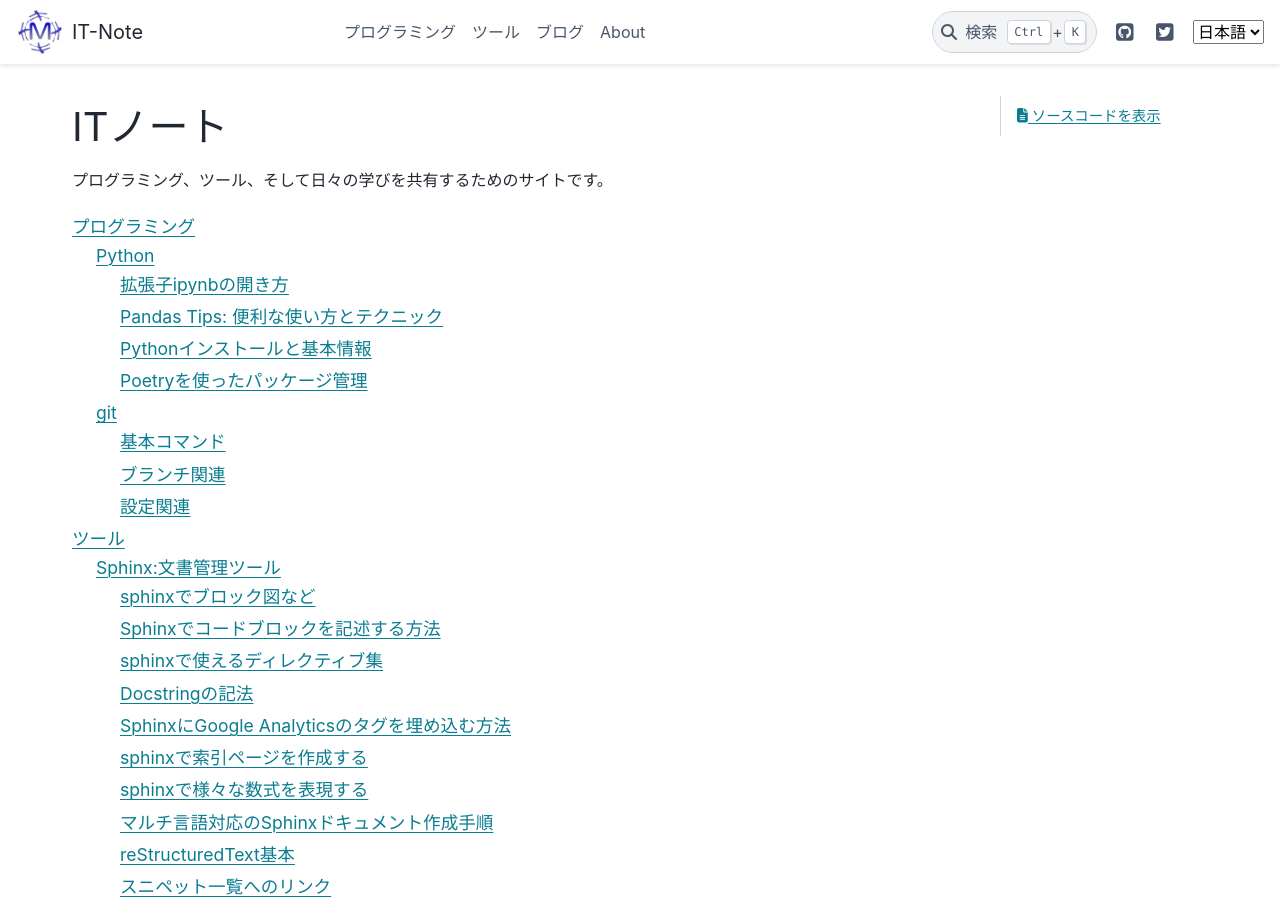
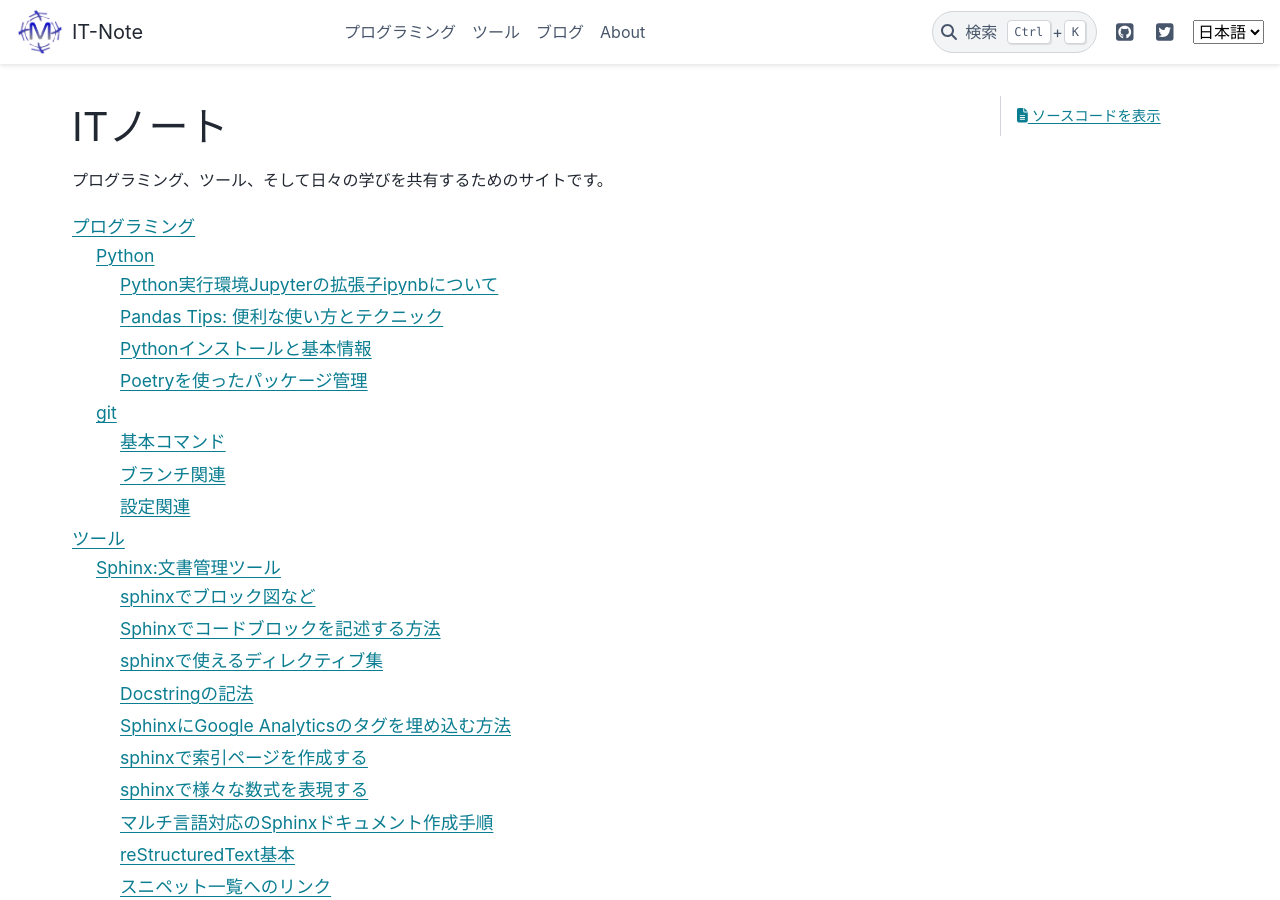
Before and after one commit to mtakagishi/note, a Sphinx documentation site: the page built from docs/index.rst, in a window 1280 px wide and 900 px high. Built offline with Sphinx 7.4.7 and the PyData theme 0.15.4, drawn with Linux system fonts in a browser that asks for light colours; some of the changed lines change nothing that is shown.

Commit message:
Jupyter開始方法の記事を修正

```diff
--- a/docs/programming/python/ipynb_extension.rst
+++ b/docs/programming/python/ipynb_extension.rst
@@ -1,33 +1,43 @@
-*********************************************
-拡張子ipynbの開き方
-*********************************************
-Last Updated on 2021-10-26
+*********************************************************
+Python実行環境Jupyterの拡張子ipynbについて
+*********************************************************
 
-* ipynb拡張子は、jupyterのファイルです。
-* jupyterをインストールしてない端末だったり、jupyterファイルであることを忘れているとハマります。
-* ここでは応急処置をまとめました。
+2023年05月05日更新
+
+本記事の概要
+=================
+* 拡張子ipynbはJupyterで使われるファイルで、IPython Notebookが由来です。
+* Poetryを活用してJupyterを起動する手順をまとめました。
+
+前提環境
+=================
+* Windows11
+* Pythonインストール済み
+* poetryインストール済み
+
+Jupyter開始方法
+=================
+Jupyterがインストールされていない、起動方法が分からないという想定で記載しています。
+
+.. code-block:: shell
+  :caption: 作業ディレクトリへ移動
+
+  cd ipynbファイル格納フォルダ
 
 
-前提
-=================
-* pythonとpoetryコマンドが使える状況
-* jupyterがインストールされてない or 開き方がわからない
-* 端末のPython環境をあまり汚したくない
-* とにかくjupyterで開けば何とかなる。
+.. code-block:: shell
+  :caption: poetry初期化、プロンプト確認事項は全て[Enter]でOK
 
-手順
-================
-* cd [ipynbファイルのあるフォルダ]
-* poetry config virtualenvs.in-project true
-* poetry config --list
-* poetry init
-* poetry install
-* poetry add jupyter
-* poetry run jupyter notebook
+  poetry config virtualenvs.in-project true
+  poetry init
 
-これで既定のブラウザでjupyterが開くのでipynbが参照できる。
+.. code-block:: shell
+  :caption: 仮想環境とJupyterのインストール
 
-Recent Changes
---------------
+  poetry install
+  poetry add jupyter
 
-.. git_changelog::
+.. code-block:: shell
+  :caption: jupyter起動
+
+  poetry run jupyter notebook
```
